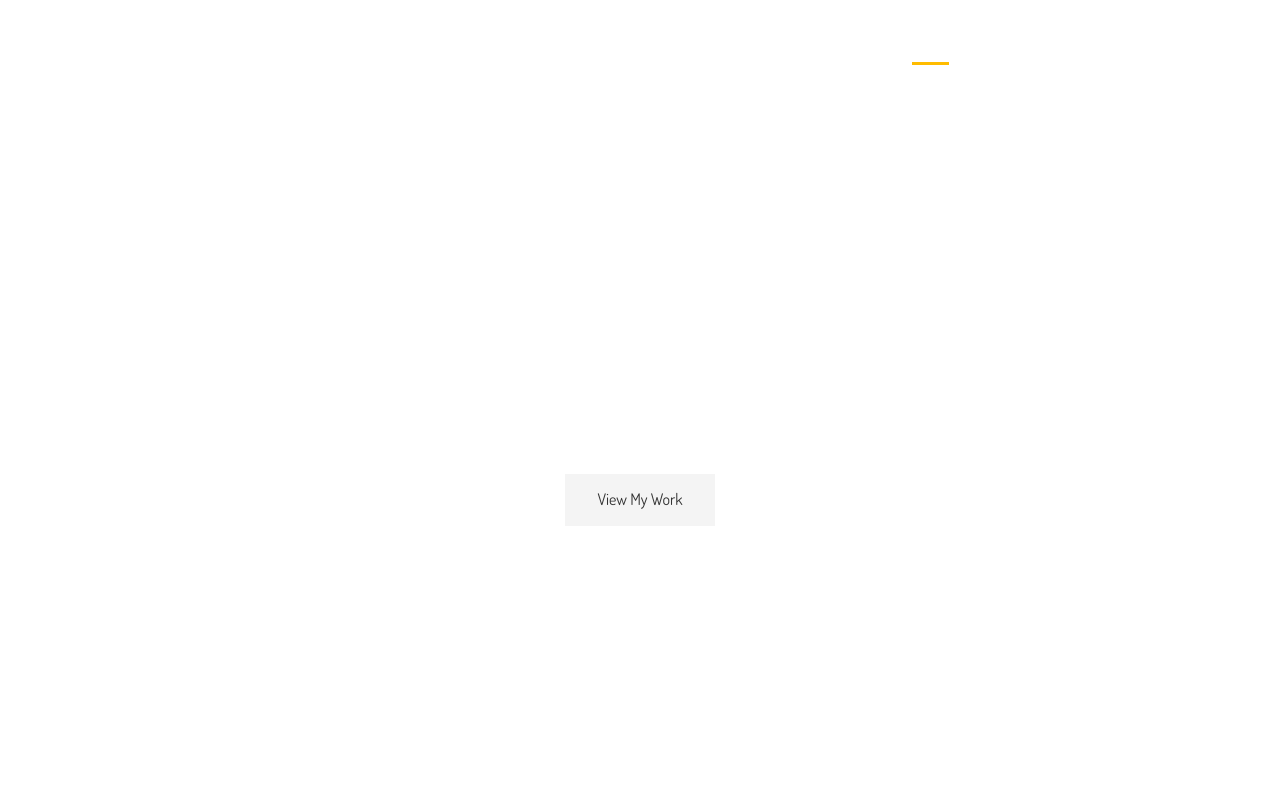
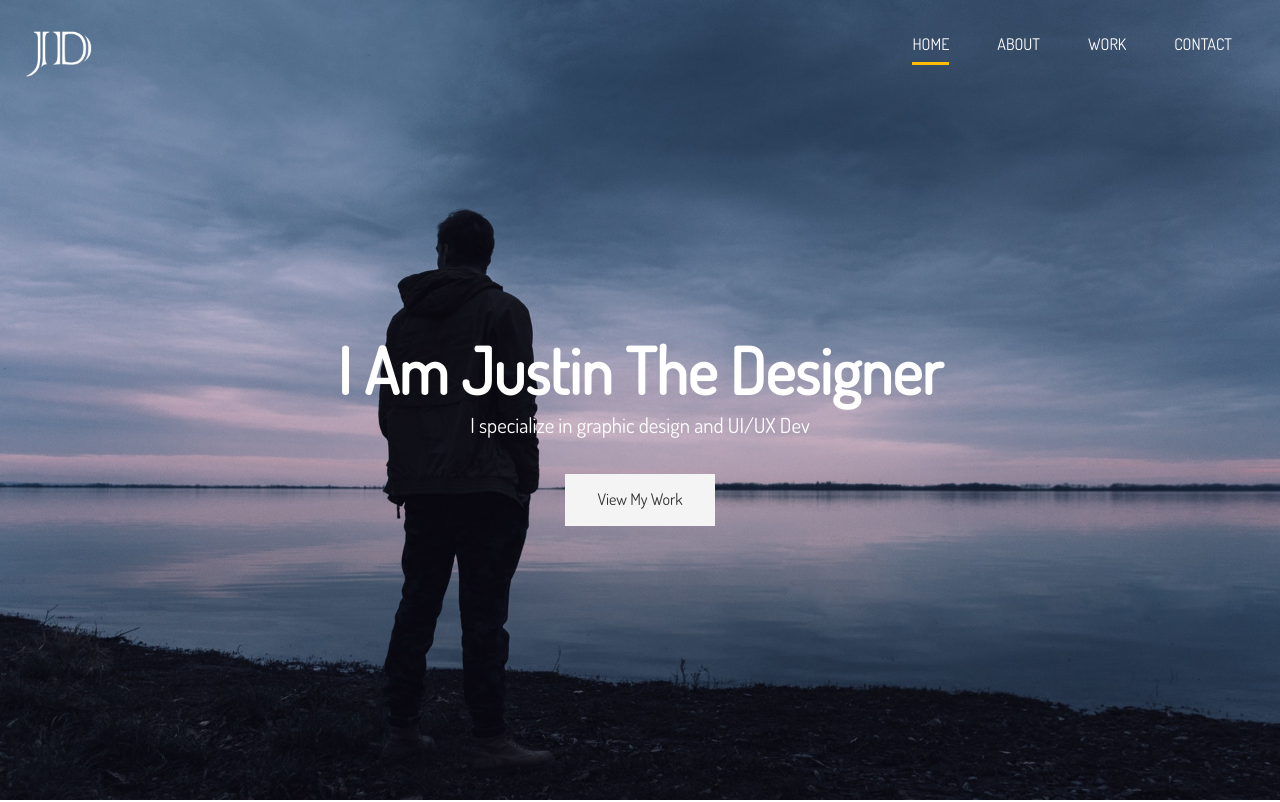
Before and after one commit to lucianogiusti/portfolio-with-sass, a website: page dist/index.html in a window 1280 px wide. Shown: the top 802 px of the page. Drawn offline with nearby package versions, Linux system fonts and the light colour scheme; files that its build step writes are made by us from their sources; the site is published under a folder, as on GitHub Pages, so addresses that start at the root find nothing; files whose address does not match are found by name.

Commit message:
bg img src

```diff
--- a/scss/_config.scss
+++ b/scss/_config.scss
@@ -5,7 +5,7 @@ $main-color: #ffbc00;
 $light-color: #f4f4f4;
 $medium-color: #ccc;
 $dark-color: #333;
-$bg-image: url("/dist/img/showcase.jpg");
+$bg-image: url("./img/showcase.jpg");
 
 //Set text color
 
```
